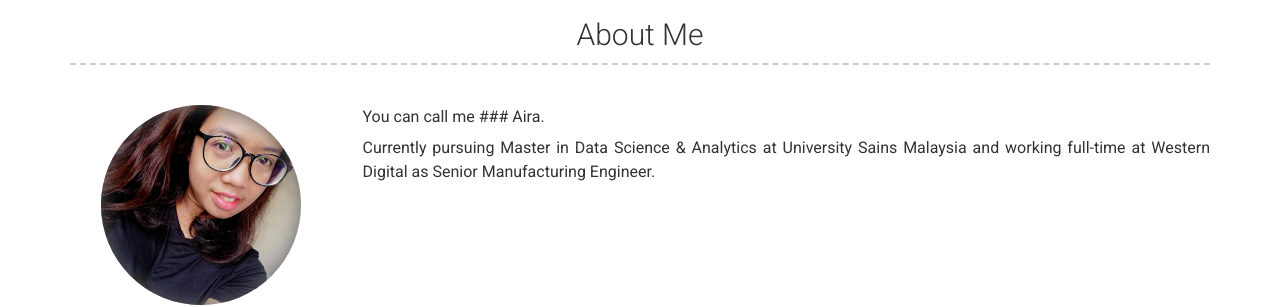
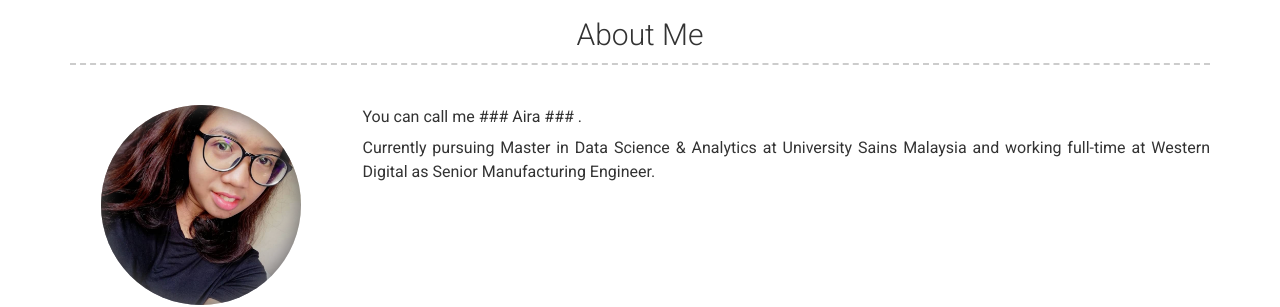
Before and after one commit to mahirahamzah/Resume, a Jekyll site: the page built from index.md, in a window 1280 px wide. Shown: the part 174-481 px from the top of the page. Built offline with Jekyll 4.4.1, drawn with Linux system fonts in a browser that asks for light colours; nearby versions of some CDN libraries.

```diff
--- a/_config.yml
+++ b/_config.yml
@@ -45,7 +45,7 @@ additional_links:
 # about_title: About Me (Use this to override about section title)
 about_profile_image: "images/profile.jpg"
 about_content: | # this will include new lines to allow paragraphs
-    You can call me  ### Aira.
+    You can call me  ### Aira ### .
 
     Currently pursuing Master in Data Science & Analytics at University Sains Malaysia and working full-time at Western Digital as Senior Manufacturing Engineer.
 
```
